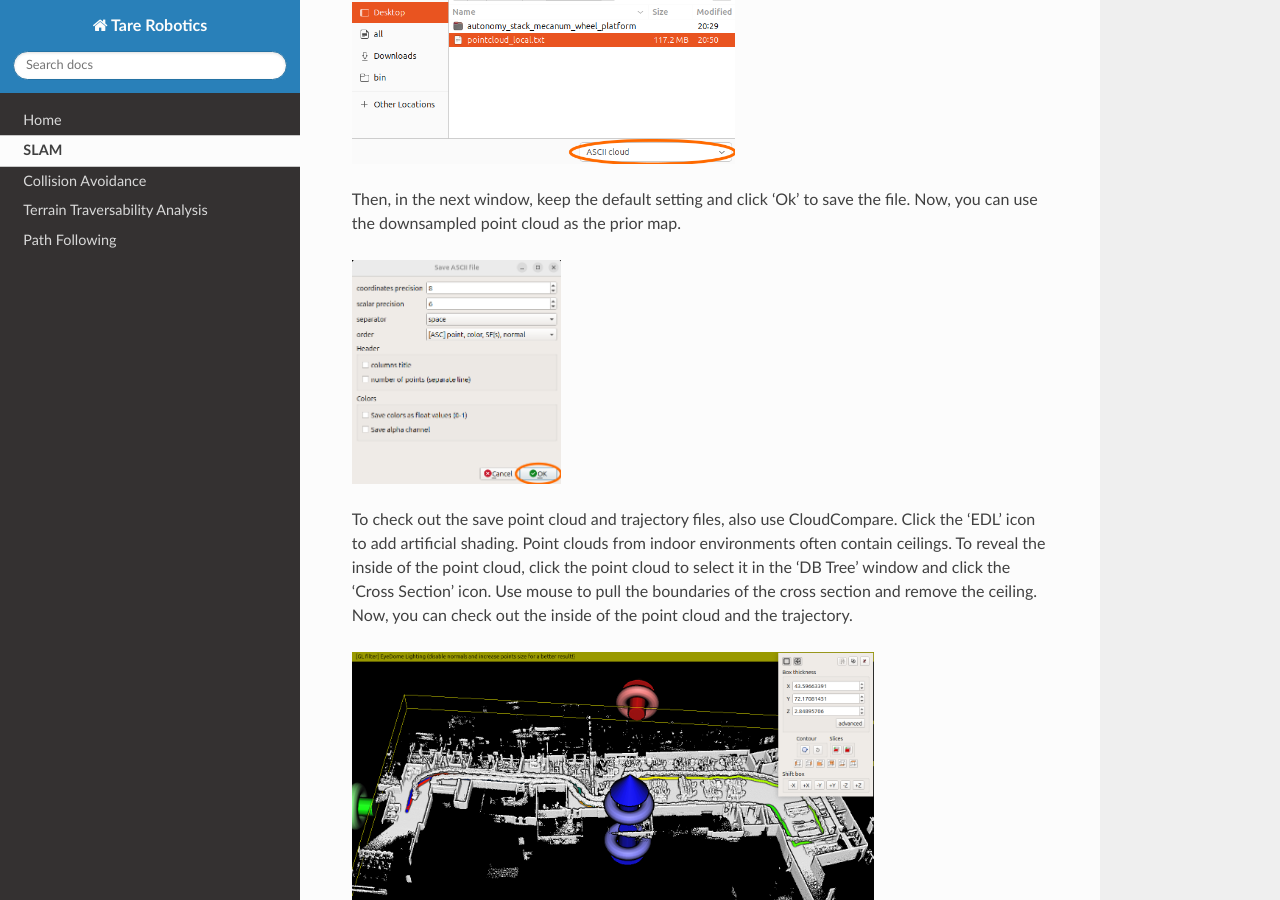
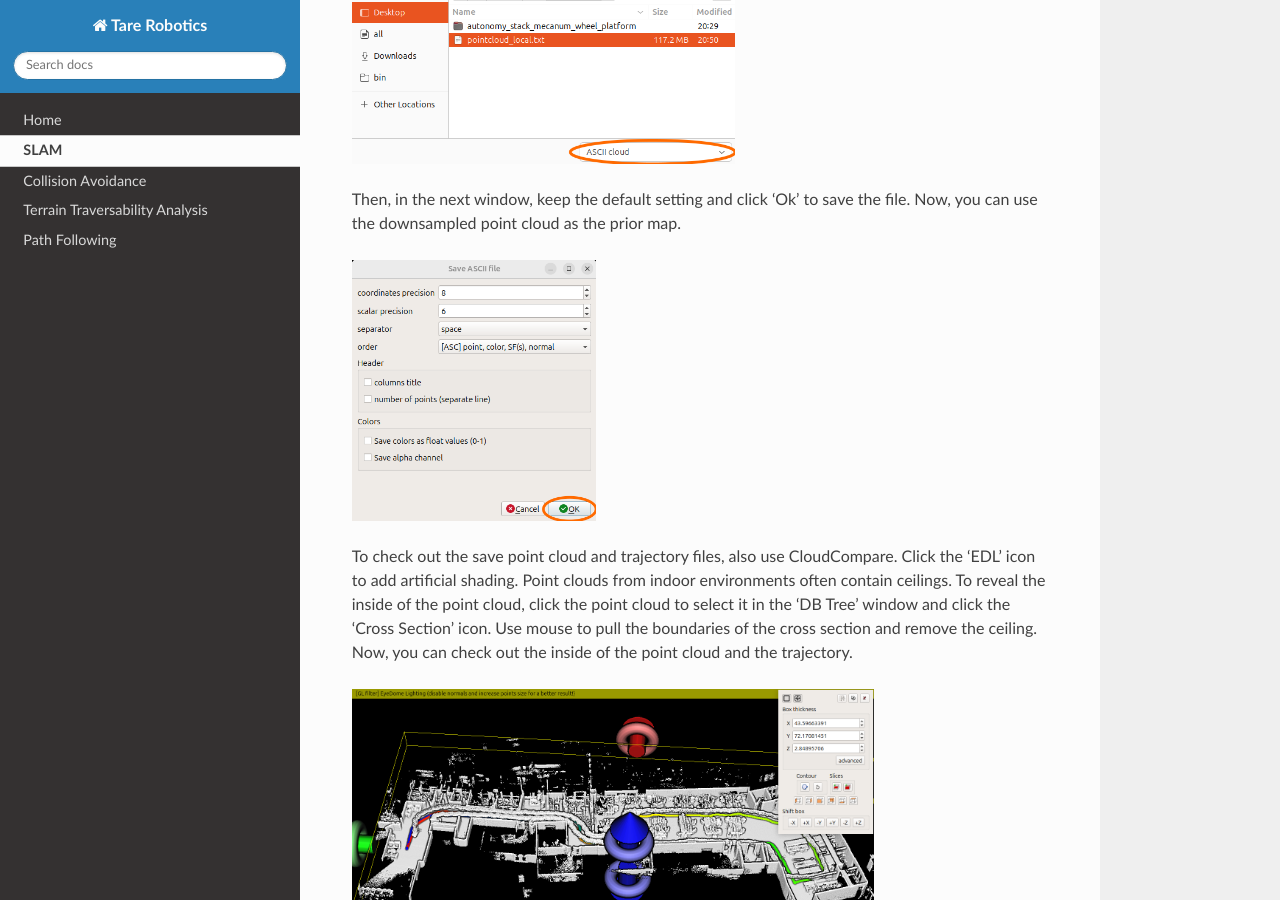
Before and after one commit to caochao39/tarerobotics, a Sphinx documentation site: the page built from docs/source/slam.rst, in a window 1280 px wide and 900 px high, scrolled down 2415 px. Built offline with Sphinx 7.4.7 and the Read the Docs theme 3.1.0, drawn with Linux system fonts in a browser that asks for light colours.

Commit message:
Update slam.rst

```diff
--- a/docs/source/slam.rst
+++ b/docs/source/slam.rst
@@ -31,7 +31,7 @@ Select the newly created downsampled point cloud in the ‘DB Tree’ window and
 Then, in the next window, keep the default setting and click ‘Ok’ to save the file. Now, you can use the downsampled point cloud as the prior map.
 
 .. image:: images/image4.png
-    :width: 30 %
+    :width: 35 %
 
 To check out the save point cloud and trajectory files, also use CloudCompare. Click the ‘EDL’ icon to add artificial shading. Point clouds from indoor environments often contain ceilings. To reveal the inside of the point cloud, click the point cloud to select it in the ‘DB Tree’ window and click the ‘Cross Section’ icon. Use mouse to pull the boundaries of the cross section and remove the ceiling. Now, you can check out the inside of the point cloud and the trajectory.
 
```
